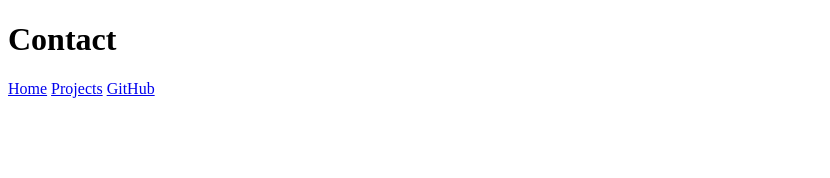
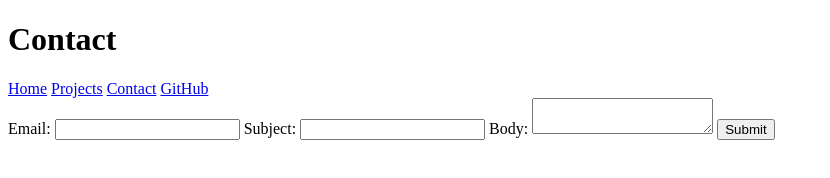
Before and after one commit to N3il-kb/portfolio, a plain HTML site: page contact/index.html in a window 1280 px wide. Shown: the whole page, without its empty margins (0-830 px from the left). Drawn offline with Linux system fonts and the light colour scheme.

Commit message:
Step 7 Finished

```diff
--- a/contact/index.html
+++ b/contact/index.html
@@ -10,8 +10,26 @@
 <nav>
     <a href="../index.html">Home</a>
     <a href="../projects/index.html">Projects</a>
+    <a href="../contact/index.html">Contact</a>
     <a href="https://github.com/N3il-kb" target="_blank">GitHub</a>
 </nav>
+
+<form action="mailto:nbango@ucsd.edu" method="post" enctype="text/plain">
+
+<label for="name">Email:
+  <input name="name" type="email">
+</label>
+
+<label for="subject">Subject:
+  <input name="subject">
+</label>
+
+<label for="body">Body:
+  <textarea name="body"></textarea>
+</label>
+
+<button>Submit</button>
+</form>
 <body>
 
 </body>
```
Also changed, not shown: projects/index.html (+1 -0 lines), 2 other files.
